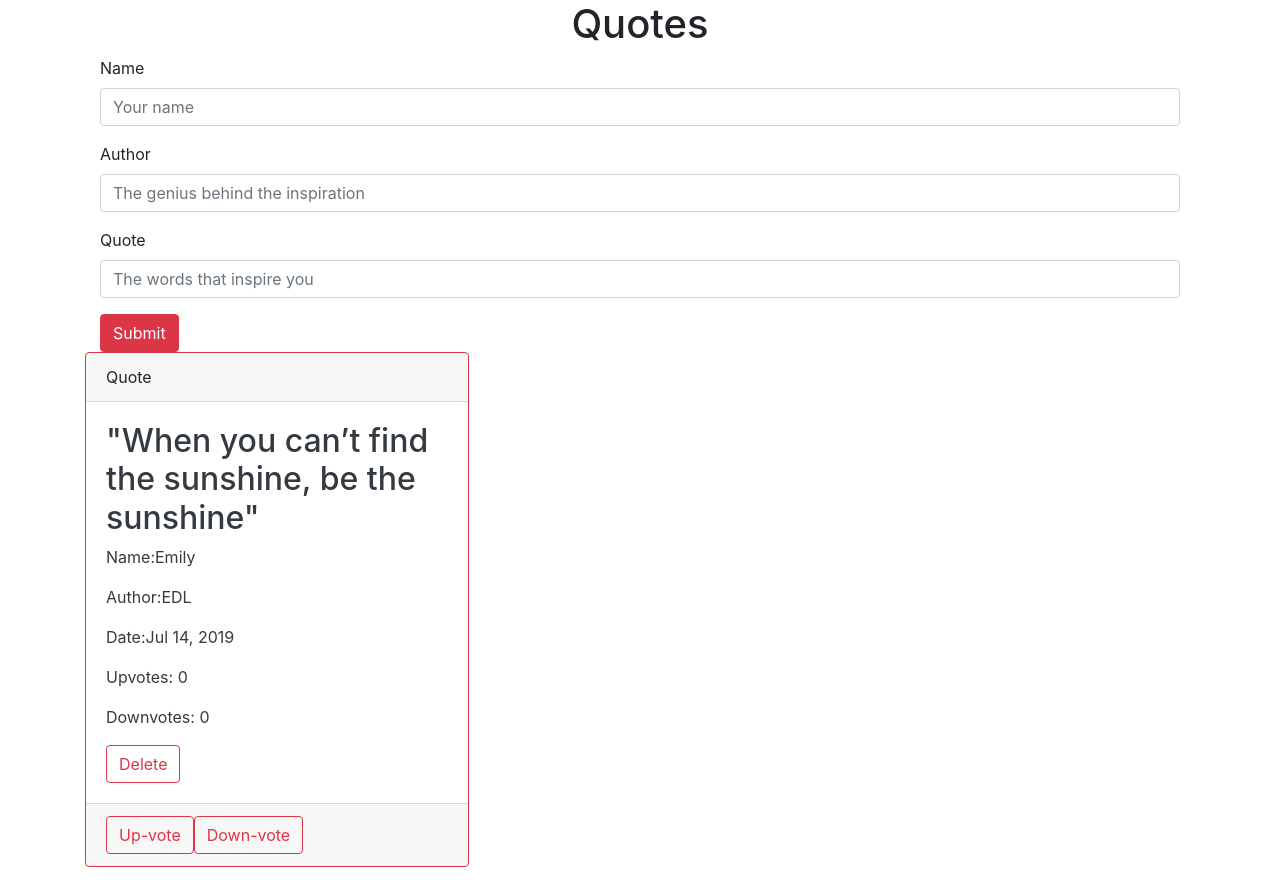
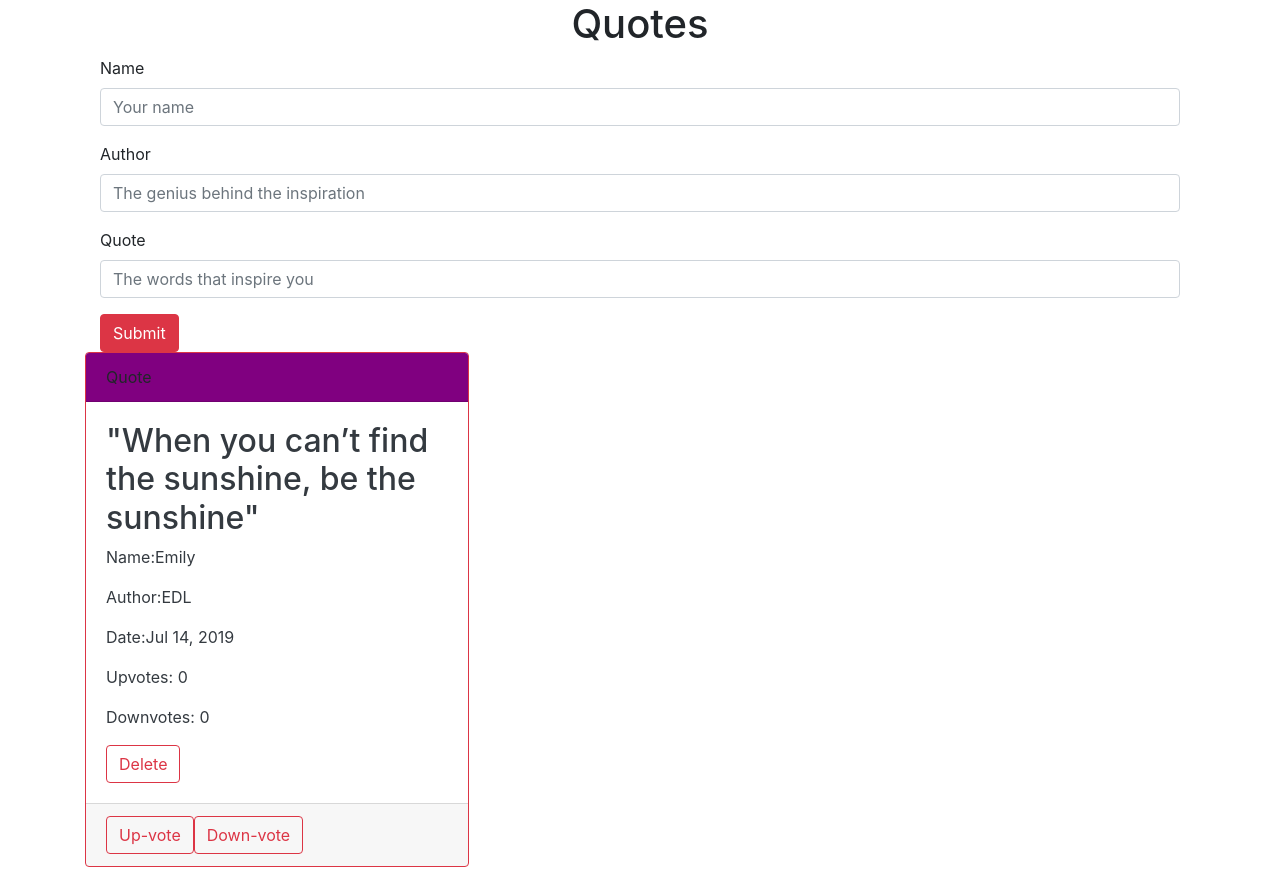
Before and after one commit to ChelseaOwiti/Quotes, an Angular app: page / in a window 1280 px wide. Built offline with nearby package versions, Linux system fonts and the light colour scheme.

Commit message:
readme done

```diff
--- a/src/app/highlight.directive.ts
+++ b/src/app/highlight.directive.ts
@@ -1,10 +1,12 @@
-import { Directive } from '@angular/core';
+import { Directive, ElementRef, HostListener } from '@angular/core';
 
 @Directive({
   selector: '[appHighlight]'
 })
 export class HighlightDirective {
 
-  constructor() { }
+  constructor(el: ElementRef) {
+    el.nativeElement.style.backgroundColor = 'purple'
+   }
 
 }
--- a/src/app/quote/quote.component.html
+++ b/src/app/quote/quote.component.html
@@ -11,7 +11,7 @@
   <div *ngFor="let quote of quotes; let i=index">
 
     <div class="card border-danger mb-3 " style="max-width: 24rem;">
-      <div class="card-header">Quote</div>
+      <div class="card-header" appHighlight *ngIf="highestUpvote">Quote</div>
       <div class="card-body text-dark">
         <h2 card-text>
           "{{quote.quote}}"
--- a/src/app/quote/quote.component.ts
+++ b/src/app/quote/quote.component.ts
@@ -27,6 +27,20 @@ export class QuoteComponent implements OnInit {
   downvote(i){
     this.quotes[i].downvotes ++;
   }
+  high:number
+  low:number
+  counter:number
+
+  highestUpvote(){
+    this.high=0
+    this.low=0
+
+    for(this.counter=0; this.counter<this.quotes.length; this.counter++){
+      this.low = this.quotes[this.counter].upvotes;
+      if(this.low> this.high){this.high=this.low}
+    }
+    return this.high
+  }
 
   constructor() { }
 
```
Also changed, not shown: 1 other file (tests, documents, lock files or other folders).
